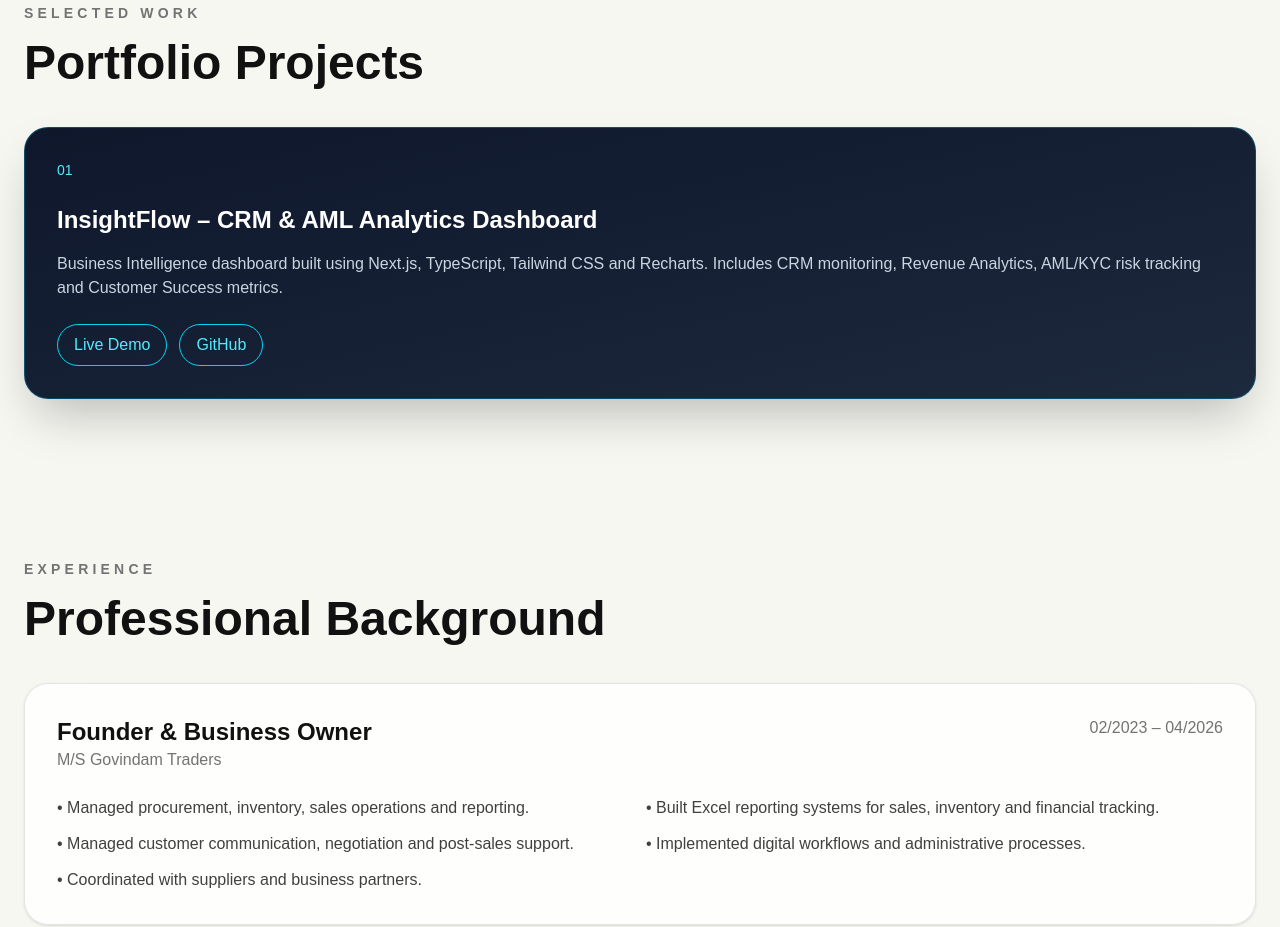
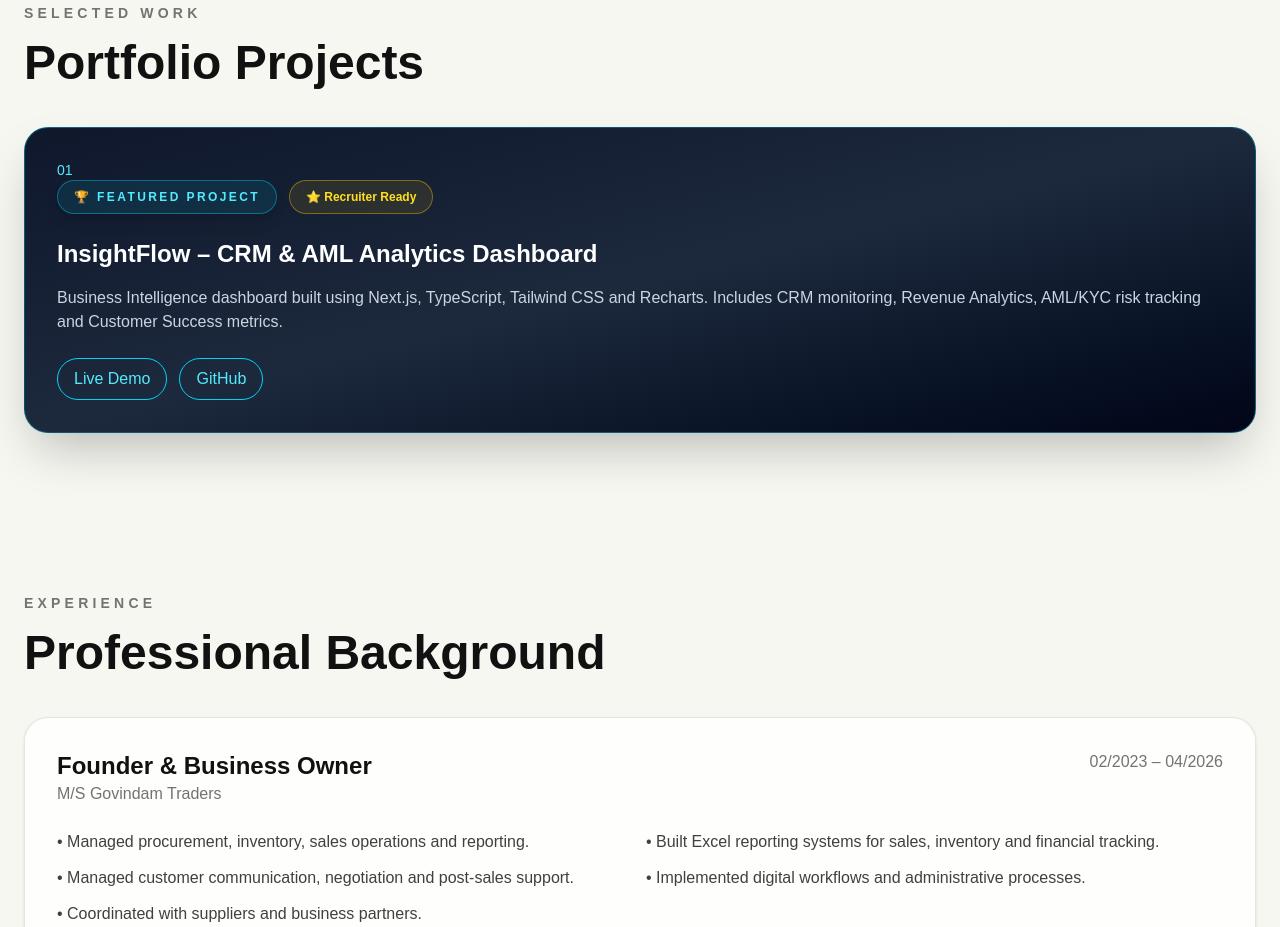
Before and after one commit to chetendrasince1999/chetendra-portfolio, a Next.js app: page / in a window 1280 px wide. Shown: the part 1420-2347 px from the top of the page. Built offline with nearby package versions, Linux system fonts and the light colour scheme.

Commit message:
Add featured project badge

```diff
--- a/app/page.tsx
+++ b/app/page.tsx
@@ -242,8 +242,17 @@ export default function Home() {
     </h2>
 
     <div className="mt-10 grid gap-6 md:grid-cols-1">
-      <div className="rounded-3xl border border-cyan-500/30 bg-gradient-to-br from-slate-900 to-slate-800 p-8 text-white shadow-2xl transition duration-500 hover:-translate-y-2">
+      <div className="relative overflow-hidden rounded-3xl border border-cyan-500/40 bg-gradient-to-br from-slate-900 via-slate-800 to-slate-950 p-8 text-white shadow-2xl transition duration-500 hover:-translate-y-2 before:absolute before:inset-0 before:-z-10 before:rounded-3xl before:bg-cyan-400/30 before:blur-2xl">
         <p className="text-sm text-cyan-300">01</p>
+        <div className="mb-5 flex flex-wrap items-center gap-3">
+  <span className="rounded-full border border-cyan-400/40 bg-cyan-400/10 px-4 py-2 text-xs font-bold uppercase tracking-[0.2em] text-cyan-300 shadow-lg">
+    🏆 Featured Project
+  </span>
+
+  <span className="rounded-full border border-yellow-400/40 bg-yellow-400/10 px-4 py-2 text-xs font-bold text-yellow-300">
+    ⭐ Recruiter Ready
+  </span>
+</div>
 
         <h3 className="mt-6 text-2xl font-bold">
           InsightFlow – CRM & AML Analytics Dashboard
```
